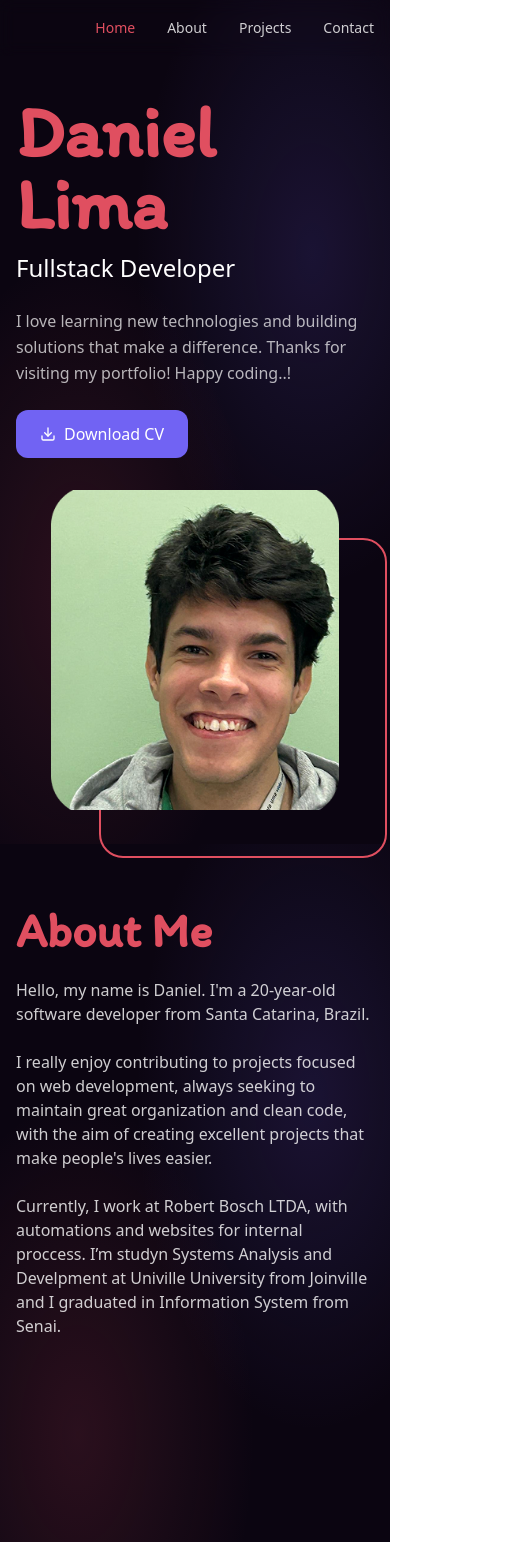
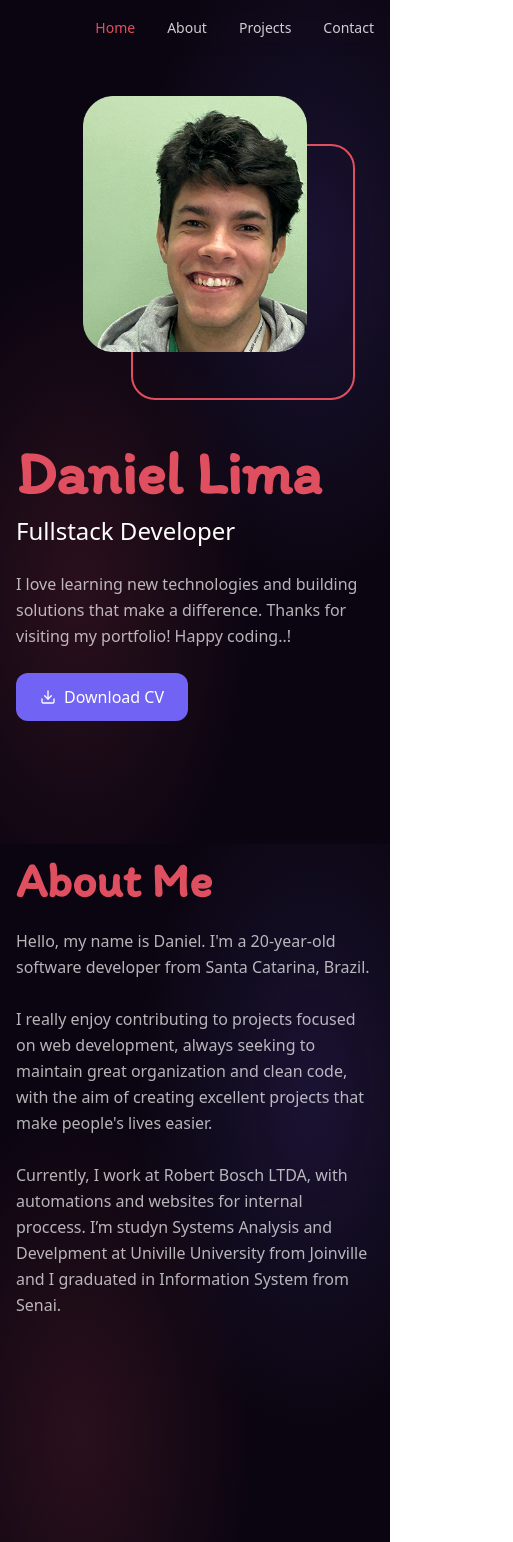
Before and after one commit to daniwells/Portfolio_Daniel, a React (Vite) app: page / in a window 390 px wide. Shown: the top 1542 px of the page, 513 px wide, since content can reach past the window. Built offline with nearby package versions, Linux system fonts and the light colour scheme.

Commit message:
feat: Developing site responsiveness

```diff
--- a/src/container/AboutMe.tsx
+++ b/src/container/AboutMe.tsx
@@ -1,12 +1,15 @@
 const AboutMe: React.FC = () => (
-  <section id="about" className="mx-auto max-w-6xl px-4 py-24 md:py-32">
-    <h2 className="text-5xl font-extrabold text-pink-custom font-itim" >About Me</h2>
-    <p className="mt-6 max-w-2xl text-balance text-white/80">
-      Hello, my name is Daniel. I'm a 20-year-old software developer from Santa Catarina, Brazil. <br/><br/>
+  <section id="about" className="mx-auto flex flex-col items-center md:items-start max-w-6xl px-4 py-24 md:py-32">
+    <div >
+      <h2 className="text-5xl font-extrabold text-pink-custom font-itim" >About Me</h2>
 
-      I really enjoy contributing to projects focused on web development, always seeking to maintain great organization and clean code, with the aim of creating excellent projects that make people's lives easier. <br/><br/>
-      Currently, I work at Robert Bosch LTDA, with automations and websites for internal proccess. I’m studyn Systems Analysis and Develpment at Univille University from Joinville and I graduated in Information System from Senai. <br/><br/>
-    </p>
+      <p className="mt-6 max-w-xl md:max-w-2xl leading-relaxed text-white/70">
+        Hello, my name is Daniel. I'm a 20-year-old software developer from Santa Catarina, Brazil. <br/><br/>
+
+        I really enjoy contributing to projects focused on web development, always seeking to maintain great organization and clean code, with the aim of creating excellent projects that make people's lives easier. <br/><br/>
+        Currently, I work at Robert Bosch LTDA, with automations and websites for internal proccess. I’m studyn Systems Analysis and Develpment at Univille University from Joinville and I graduated in Information System from Senai. <br/><br/>
+      </p>
+    </div>
   </section>
 );
 
--- a/src/container/ContactMe.tsx
+++ b/src/container/ContactMe.tsx
@@ -57,7 +57,7 @@ const ContactMe: React.FC = () => {
             <h2 className="text-5xl font-extrabold text-pink-custom font-itim">Contact Me</h2>
             <form
                 onSubmit={handleSubmit}
-                className="mt-6 grid gap-3 rounded-2xl border border-white/10 bg-white/5 p-6 shadow-[0_0_25px_rgba(255,255,255,0.05)] md:grid-cols-2"
+                className="mt-6 grid gap-3 rounded-2xl border border-white/10 bg-white/5 p-4 sm:p-6 shadow-[0_0_25px_rgba(255,255,255,0.05)] md:grid-cols-2"
             >
                 <div className="mt-3  md:col-span-1">
                     <label className="block text-xs uppercase tracking-wide text-white/60">Name</label>
@@ -88,8 +88,8 @@ const ContactMe: React.FC = () => {
                         style={{resize: "none",}}
                     />
                 </div>
-                <div className="mt-6 md:col-span-2 flex items-center justify-between">
-                    <div className=" flex gap-3 text-white/70">
+                <div className="mt-6 flex flex-col gap-6 items-center justify-between sm:flex-row md:col-span-2">
+                    <div className="flex flex-wrap justify-center items-center gap-3 text-white/70">
                         <a
                             href="mailto:dalinellimafreita@gmail.com"
                             className="inline-flex items-center gap-2 rounded-lg border border-white/10 bg-white/5 px-3 py-1.5 text-sm hover:bg-white/10"
--- a/src/container/Hero.tsx
+++ b/src/container/Hero.tsx
@@ -4,19 +4,20 @@ import curriculumPdf from "../../public/assets/pdf/Curriculo_Daniel.pdf"
 import Button from "../components/Button";
 
 const Hero = () => {
-
     return (
-        <section id="home" className="relative mx-auto flex min-h-[90vh] max-w-6xl flex-col items-center justify-center gap-8 px-4 pt-24 md:flex-row md:gap-12">
+        <section id="home" className="relative mx-auto flex min-h-[90vh] max-w-6xl flex-col-reverse items-center justify-center gap-8 px-4 pt-24 md:flex-row md:gap-12">
             <div className="flex-1">
-                <h1 className="text-7xl font-extrabold text-pink-custom font-itim">
+                <h1 className="text-6xl sm:text-7xl font-extrabold text-pink-custom font-itim">
                     Daniel Lima
                 </h1>
                 <h2 className="mt-3 text-2xl font-medium">
                     Fullstack Developer
                 </h2>
+
                 <p className="mt-6 mb-6 max-w-xl leading-relaxed text-white/70">
                     I love learning new technologies and building solutions that make a difference. Thanks for visiting my portfolio! Happy coding..!
                 </p>
+
                 <Button>
                     <a
                         type="application/pdf"
@@ -29,8 +30,8 @@ const Hero = () => {
                 </Button>
             </div>
 
-            <div className="relative flex-1">
-                <div className="relative mx-auto h-80 w-72 rounded-3xl group">
+            <div className="relative flex-1 mb-5 md:mb-0">
+                <div className="relative mx-auto h-64 w-56 sm:h-80 sm:w-72 rounded-3xl group">
                     <img
                         src={photoImage}
                         alt="Profile"
```
